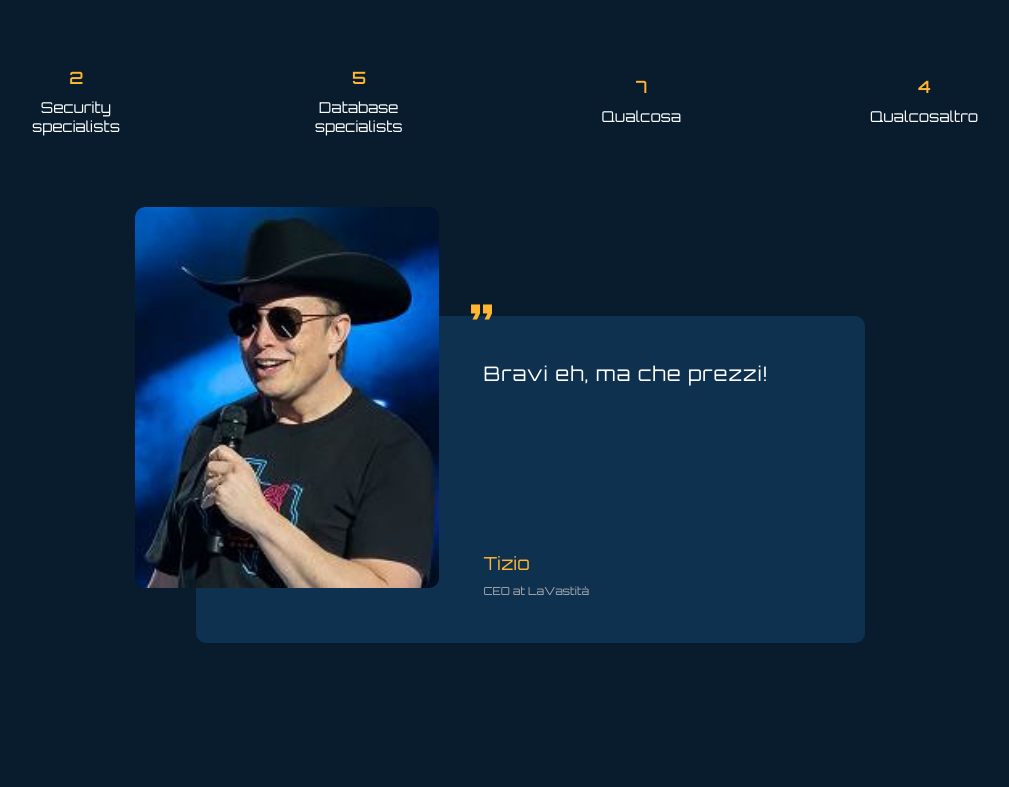
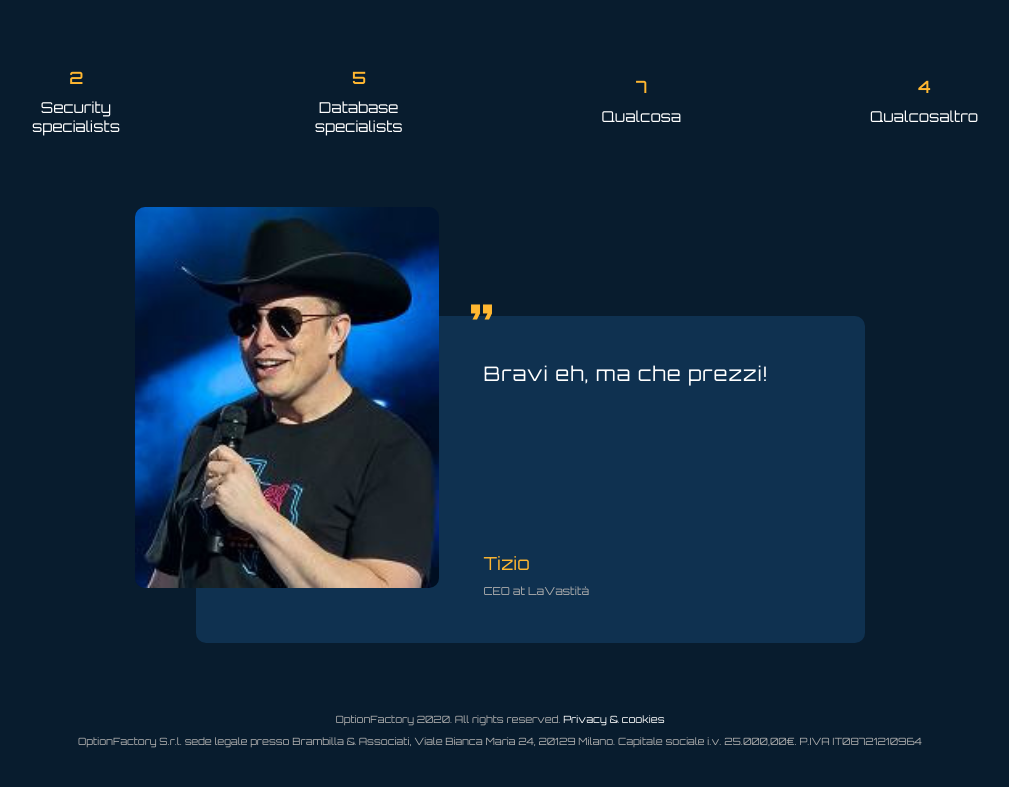
Before and after one commit to optionfactory/newWebsite, a plain HTML site: page index.html in a window 1280 px wide. Shown: the part 1675-2462 px from the top of the page, without its empty margins (140-1149 px from the left). Before the commit the page ends 2418 px from the top, so only its background shows below. Drawn offline with Linux system fonts and the light colour scheme.

Commit message:
:sparkles: footer

```diff
--- a/index.html
+++ b/index.html
@@ -126,6 +126,9 @@
 
 
 
-    <div class="spacer" style="height: 100px;"></div>
+    <div class="footer-section">
+        <p>OptionFactory 2020. All rights reserved. <a href="https://www.optionfactory.net/policy.html">Privacy & cookies</a></p>
+        <p>OptionFactory S.r.l. sede legale presso Brambilla & Associati, Viale Bianca Maria 24, 20129 Milano. Capitale sociale i.v. 25.000,00€. P.IVA IT08721210964</p>
+    </div>
 </body>
 </html>
--- a/main.css
+++ b/main.css
@@ -306,6 +306,16 @@ li.contacts .material-icons {
     font-size: 11px;
 }
 
+.footer-section {
+    text-align: center;
+    padding: 15px;
+}
+
+.footer-section p {
+    color: var(--dark-text-color);
+    font-size: 10px;
+}
+
 @media screen and (min-width: 600px) {
 
     h2 {
@@ -380,6 +390,10 @@ li.contacts .material-icons {
     .testimonial-role {
         color: var(--dark-text-color);
         font-size: 11px;
+    }
+
+    .footer-section {
+        padding: 30px;
     }
 
 }
```
